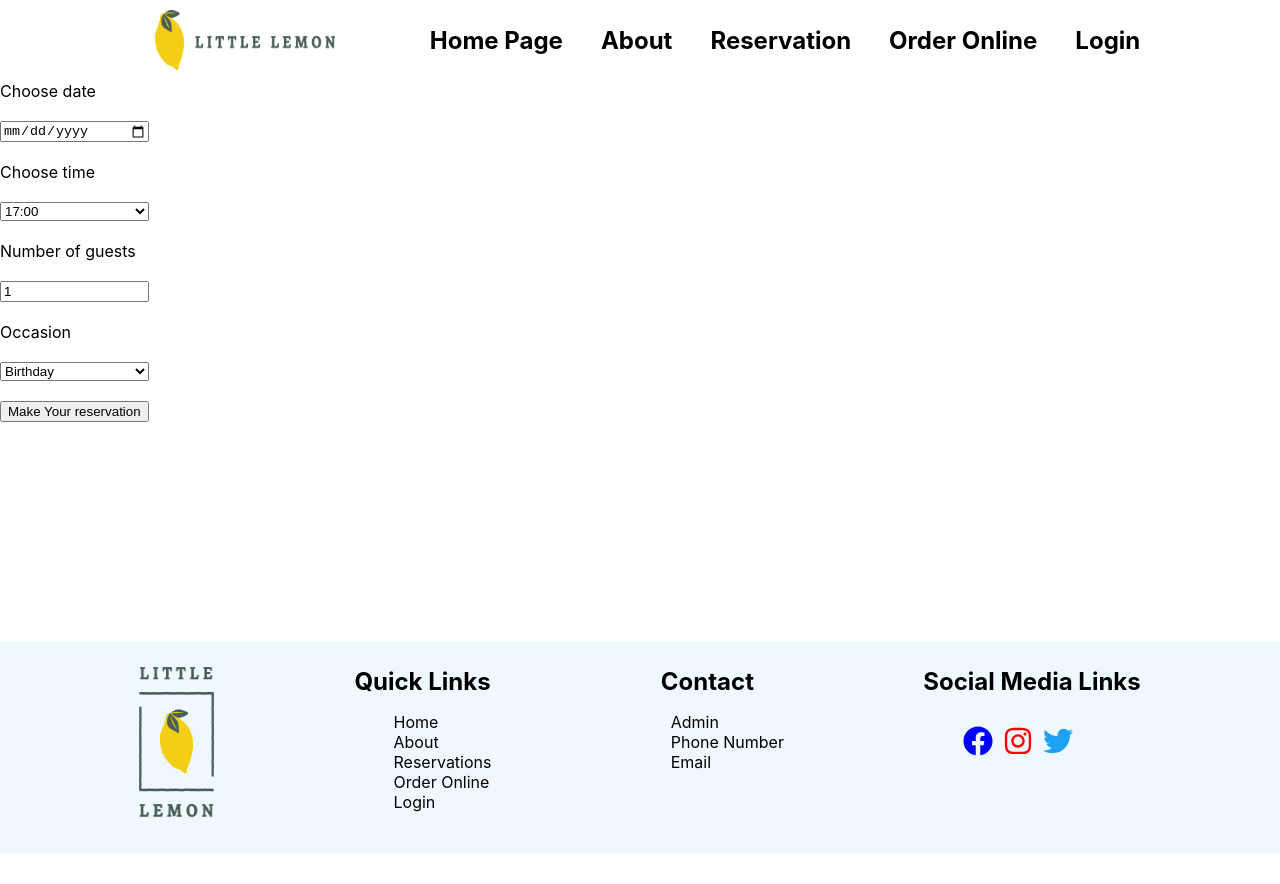
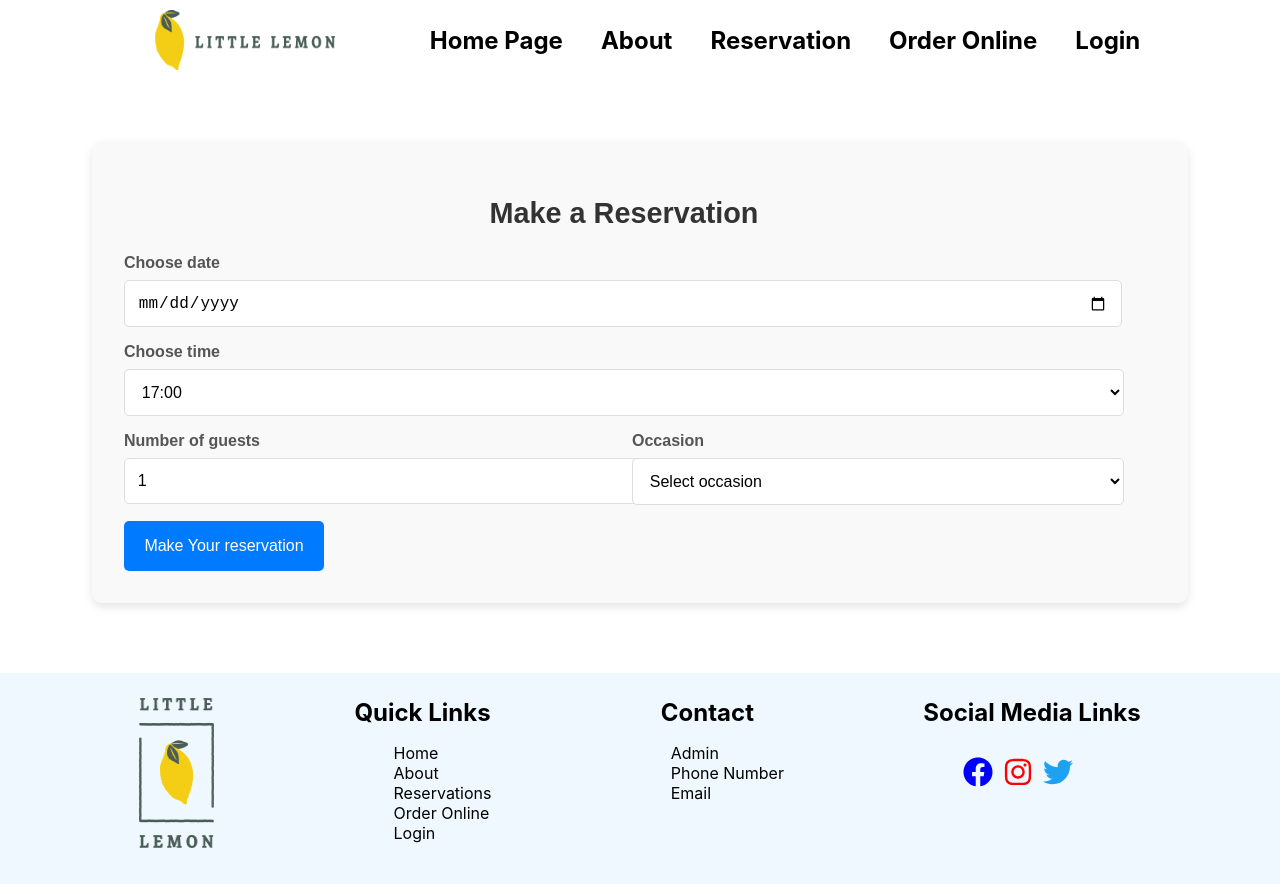
Before and after one commit to Akmal1796/little-lemon-restaurant-app, a React (Create React App) app: page /reservation in a window 1280 px wide. Before the commit the page ends 853 px from the top, so only its background shows below. Built offline with nearby package versions, Linux system fonts and the light colour scheme.

Commit message:
Completed the booking form design

```diff
--- a/src/App.css
+++ b/src/App.css
@@ -397,10 +397,12 @@
 
 /* Reservation Page */
 
-form {
-  display: grid;
-  max-width: 200px;
-  gap: 20px;
+.booking-form-container {
+  display: flex;
+  flex-direction: column;
+  align-items: center;
+  justify-content: center;
+  width: 100%;
 }
 
 
--- a/src/App.js
+++ b/src/App.js
@@ -1,3 +1,4 @@
+import React, { useReducer } from 'react';
 import './App.css';
 import { BrowserRouter as Router, Routes, Route } from 'react-router-dom';
 import Footer from './Components/Footer';
@@ -9,7 +10,24 @@ import Reservation from './Reservation';
 import OrderOnline from './OrderOnline';
 import Login from './Login';
 
+function initializeTimes() {
+  return ['17:00', '18:00', '19:00', '20:00', '21:00', '22:00'];
+}
+
+function updateTimes(state, action) {
+  switch (action.type) {
+    case 'UPDATE_TIMES':
+      return state;
+    default:
+      return state;
+  }
+}
+
+
 function App() {
+
+  const [availableTimes, dispatch] = useReducer(updateTimes, [], initializeTimes);
+
   return (
     <Router>
       <Routes>
@@ -22,7 +40,7 @@ function App() {
         }>
           <Route index element={<Home />} />
           <Route path="about" element={<About />} />
-          <Route path="reservation" element={<Reservation />} />
+          <Route path="reservation" element={<Reservation availableTimes={availableTimes} dispatch={dispatch} />} />
           <Route path="order" element={<OrderOnline />} />
           <Route path="login" element={<Login />} />
         </Route>
--- /dev/null
+++ b/src/Components/Booking.css
@@ -0,0 +1,98 @@
+/* Booking Form Container */
+.booking-form {
+    width: 1000px;
+    margin: 2rem auto;
+    padding: 2rem 4rem 2rem 2rem;
+    background-color: #f9f9f9;
+    border-radius: 10px;
+    box-shadow: 0 4px 8px rgba(0, 0, 0, 0.1);
+    font-family: 'Arial', sans-serif;
+    margin-bottom: -150px;
+    margin-top: 60px;
+  }
+
+  /* Form Title */
+  .booking-form h2 {
+    text-align: center;
+    margin-bottom: 1.5rem;
+    font-size: 1.8rem;
+    color: #333;
+  }
+
+  /* Form Labels */
+  .booking-form label {
+    display: block;
+    margin-bottom: 0.5rem;
+    font-weight: bold;
+    color: #555;
+  }
+
+  /* Form Inputs */
+  .booking-form input[type="number"],
+  .booking-form select {
+    width: 100%;
+    padding: 0.8rem;
+    margin-bottom: 1rem;
+    border: 1px solid #ddd;
+    border-radius: 5px;
+    font-size: 1rem;
+    background-color: #fff;
+    transition: border-color 0.3s ease;
+  }
+
+  .booking-form input[type="date"] {
+    width: 97%;
+    padding: 0.8rem;
+    margin-bottom: 1rem;
+    border: 1px solid #ddd;
+    border-radius: 5px;
+    font-size: 1rem;
+    background-color: #fff;
+    transition: border-color 0.3s ease;
+  }
+
+  /* Input Focus State */
+  .booking-form input:focus,
+  .booking-form select:focus {
+    outline: none;
+    border-color: #007bff;
+  }
+
+  /* Form Button */
+  .booking-form input[type="submit"] {
+    width: 20%;
+    padding: 1rem;
+    background-color: #007bff;
+    color: white;
+    border: none;
+    border-radius: 5px;
+    font-size: 1rem;
+    cursor: pointer;
+    transition: background-color 0.3s ease;
+  }
+
+  /* Button Hover Effect */
+  .booking-form input[type="submit"]:hover {
+    background-color: #0056b3;
+  }
+
+  /* Flex Layout for Guests and Occasion */
+  .booking-form .form-group {
+    display: flex;
+    gap: 1rem;
+  }
+
+  /* For Two Equal Inputs */
+  .booking-form .form-group .form-item {
+    flex: 1;
+  }
+  /* Media Query for Mobile Devices */
+  @media (max-width: 600px) {
+    .booking-form .form-group {
+      flex-direction: column;
+    }
+
+    .booking-form input[type="submit"] {
+      margin-top: 1rem;
+    }
+  }
--- /dev/null
+++ b/src/Components/BookingForm.js
@@ -0,0 +1,103 @@
+import React, { useState } from 'react';
+import "./Booking.css";
+
+function BookingForm({ availableTimes, dispatch }) {
+  const [formData, setFormData] = useState({
+    selectedDate: '',
+    selectedTime: availableTimes[0] || '',
+    guests: 1,
+    occasion: ''
+  });
+
+  const getCurrentDate = () => {
+    const today = new Date();
+    const year = today.getFullYear();
+    const month = (today.getMonth() + 1).toString().padStart(2, '0');
+    const day = today.getDate().toString().padStart(2, '0');
+    return `${year}-${month}-${day}`;
+  };
+
+  const handleInputChange = (e) => {
+    const { name, value } = e.target;
+    setFormData({
+      ...formData,
+      [name]: value
+    });
+
+    if (name === 'selectedDate') {
+      dispatch({ type: 'UPDATE_TIMES', payload: value });
+    }
+  };
+
+  const handleSubmit = (e) => {
+    e.preventDefault();
+    console.log('Form submitted with data:', formData);
+  };
+
+  return (
+    <form className="booking-form" onSubmit={handleSubmit}>
+      <h2>Make a Reservation</h2>
+
+      <label htmlFor="res-date">Choose date</label>
+      <input
+        type="date"
+        id="res-date"
+        name="selectedDate"
+        value={formData.selectedDate}
+        onChange={handleInputChange}
+        min={getCurrentDate()}
+        required
+      />
+
+      <label htmlFor="res-time">Choose time</label>
+      <select
+        id="res-time"
+        name="selectedTime"
+        value={formData.selectedTime}
+        onChange={handleInputChange}
+        required
+      >
+        {availableTimes.map((time, index) => (
+          <option key={index} value={time}>
+            {time}
+          </option>
+        ))}
+      </select>
+
+      <div className="form-group">
+        <div className="form-item">
+          <label htmlFor="guests">Number of guests</label>
+          <input
+            type="number"
+            id="guests"
+            name="guests"
+            value={formData.guests}
+            onChange={handleInputChange}
+            min="1"
+            max="10"
+            required
+          />
+        </div>
+
+        <div className="form-item">
+          <label htmlFor="occasion">Occasion</label>
+          <select
+            id="occasion"
+            name="occasion"
+            value={formData.occasion}
+            onChange={handleInputChange}
+            required
+          >
+            <option value="" disabled>Select occasion</option>
+            <option value="Birthday">Birthday</option>
+            <option value="Anniversary">Anniversary</option>
+          </select>
+        </div>
+      </div>
+
+      <input type="submit" value="Make Your reservation" className='form-submit-btn'/>
+    </form>
+  );
+}
+
+export default BookingForm;
--- a/src/Reservation.js
+++ b/src/Reservation.js
@@ -1,63 +1,11 @@
-import {React, useState} from 'react'
+import React from 'react';
+import BookingForm from './Components/BookingForm';
 
-const Reservation = () => {
-  const [selectedDate, setSelectedDate] = useState('');
-  const [selectedTime, setSelectedTime] = useState('');
-  const [guests, setGuests] = useState(1);
-  const [occasion, setOccasion] = useState('Birthday');
-  const [availableTimes, setAvailableTimes] = useState(['17:00', '18:00', '19:00', '20:00', '21:00', '22:00']);
-
-  const handleSubmit = (e) => {
-    e.preventDefault();
-    console.log({ selectedDate, selectedTime, guests, occasion });
-  };
-
+function Reservation({ availableTimes, dispatch }) {
   return (
-    <form onSubmit={handleSubmit}>
-      <label htmlFor="res-date">Choose date</label>
-      <input
-        type="date"
-        id="res-date"
-        value={selectedDate}
-        onChange={(e) => setSelectedDate(e.target.value)}
-      />
-
-      <label htmlFor="res-time">Choose time</label>
-      <select
-        id="res-time"
-        value={selectedTime}
-        onChange={(e) => setSelectedTime(e.target.value)}
-      >
-        {availableTimes.map((time) => (
-          <option key={time} value={time}>
-            {time}
-          </option>
-        ))}
-      </select>
-
-      <label htmlFor="guests">Number of guests</label>
-      <input
-        type="number"
-        placeholder="1"
-        min="1"
-        max="10"
-        id="guests"
-        value={guests}
-        onChange={(e) => setGuests(e.target.value)}
-      />
-
-      <label htmlFor="occasion">Occasion</label>
-      <select
-        id="occasion"
-        value={occasion}
-        onChange={(e) => setOccasion(e.target.value)}
-      >
-        <option value="Birthday">Birthday</option>
-        <option value="Anniversary">Anniversary</option>
-      </select>
-
-      <input type="submit" value="Make Your reservation" />
-    </form>
+    <section className='booking-form-container'>
+      <BookingForm availableTimes={availableTimes} dispatch={dispatch} />
+    </section>
   );
 }
 
```
